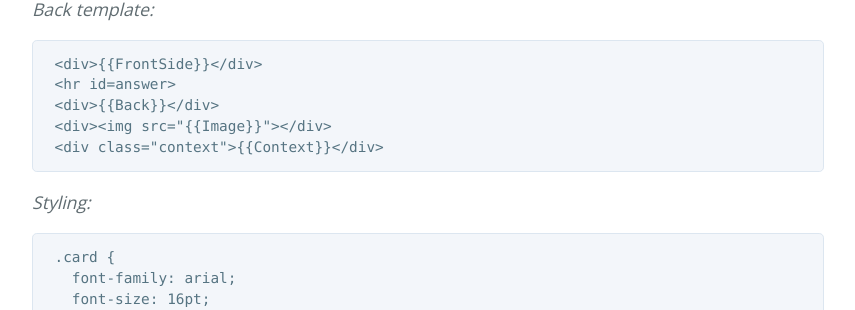
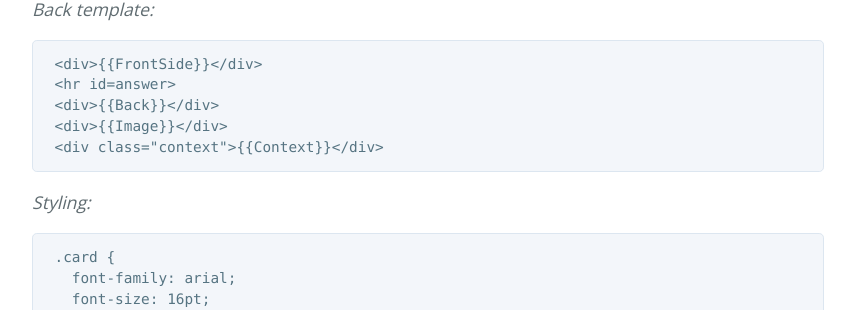
Before and after one commit to troggy/anki-leo, a Jekyll site: the page built from index.md, in a window 1280 px wide and 900 px high, scrolled down 1466 px. Shown: the part 142-452 px from the top of the window, without its empty margins (232-1087 px from the left). Built offline with Jekyll 4.4.1, drawn with Linux system fonts in a browser that asks for light colours.

Commit message:
docs: Image attribute value is enclosed in <img> already now

````diff
--- a/index.md
+++ b/index.md
@@ -45,7 +45,7 @@ layout: index
     <div>{{FrontSide}}</div>
     <hr id=answer>
     <div>{{Back}}</div>
-    <div><img src="{{Image}}"></div>
+    <div>{{Image}}</div>
     <div class="context">{{Context}}</div>
     ```
     {% endraw %}
````
